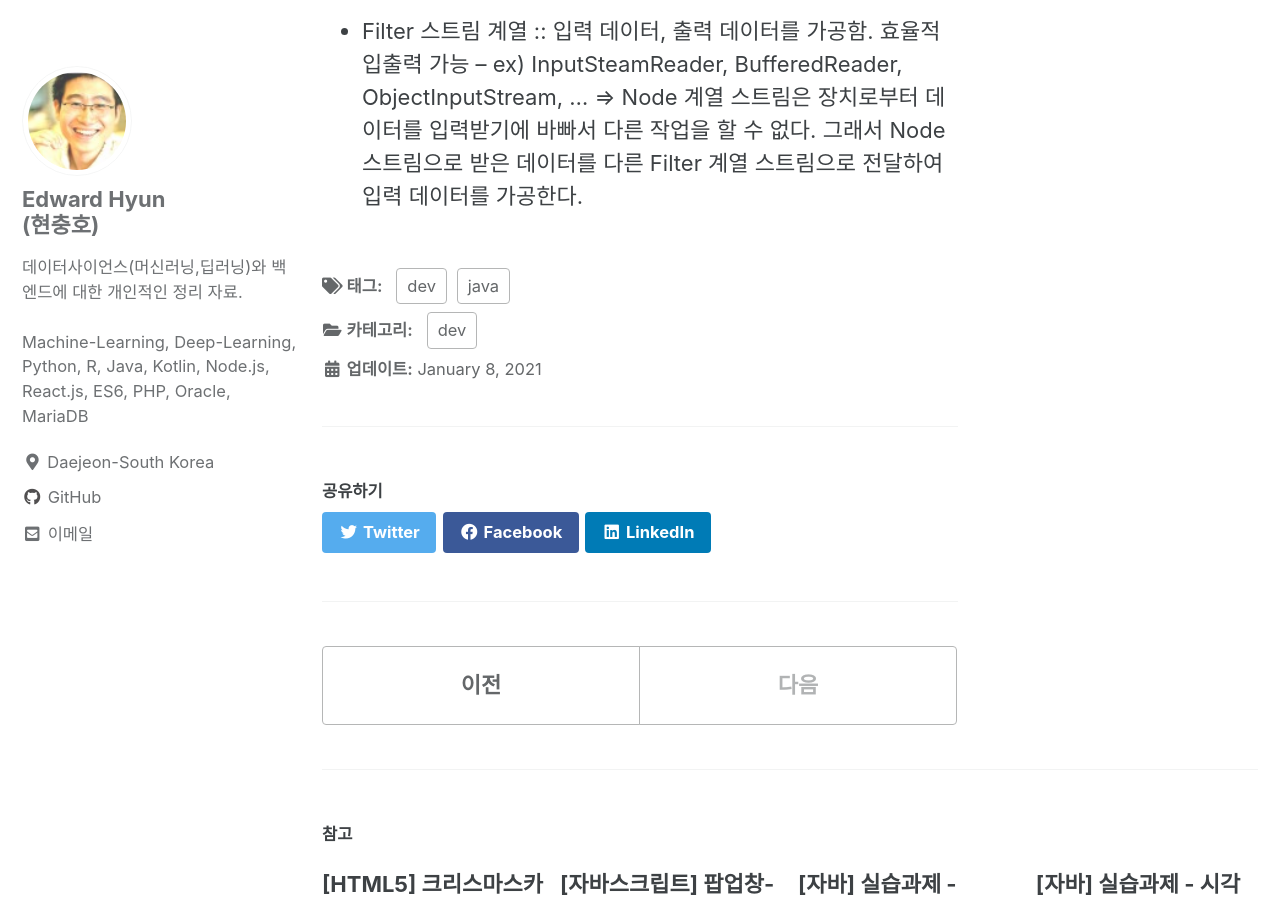
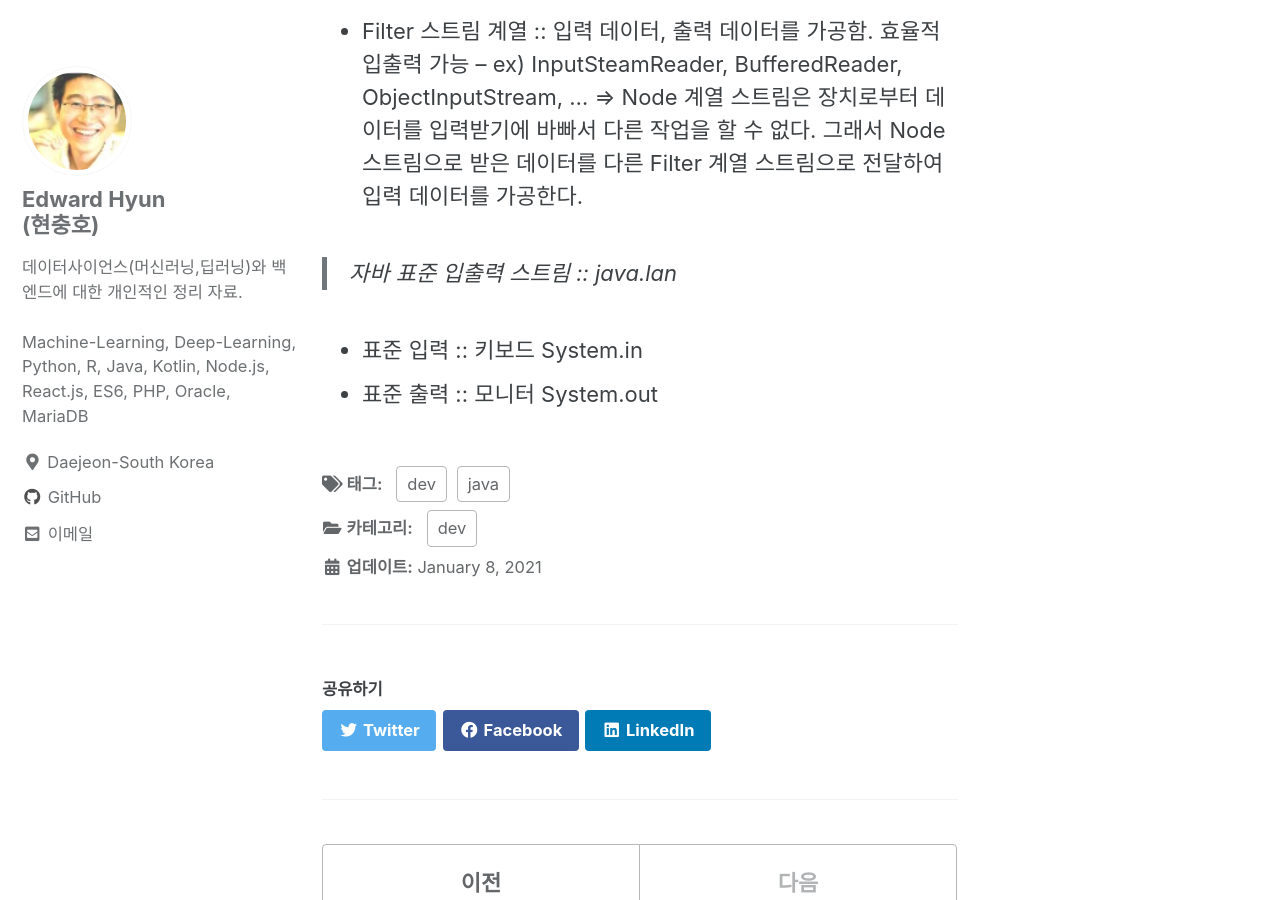
Before and after one commit to iamhch24/iamhch24.github.io, a Jekyll site: the page built from _posts/2021-01-08-[Study] 초보자를 위한 Java Programming.md, in a window 1280 px wide and 900 px high, scrolled down 5447 px. Built offline with Jekyll 4.4.1, drawn with Linux system fonts in a browser that asks for light colours; cached includes are drawn as plain includes.

Commit message:
_posts/2021-01-08-[Study] 초보자를 위한 Java Programming.md updated from https://stackedit.io/

```diff
--- a/_posts/2021-01-08-[Study] 초보자를 위한 Java Programming.md
+++ b/_posts/2021-01-08-[Study] 초보자를 위한 Java Programming.md
@@ -124,13 +124,18 @@ public void m(){
 ⇒ Node 계열 스트림은 장치로부터 데이터를 입력받기에 바빠서 다른 작업을 할 수 없다. 그래서 Node 스트림으로 받은 데이터를 다른 Filter 계열 스트림으로 전달하여 입력 데이터를 가공한다.
 
 
+> 자바 표준 입출력 스트림 :: java.lan
+
+* 표준 입력 :: 키보드 System.in
+* 표준 출력 :: 모니터 System.out
+
 
 
 
 
 
 <!--stackedit_data:
-eyJoaXN0b3J5IjpbLTExNDc3ODQyMzYsLTExNzgyNzU3MjUsMT
-YzNDA4MTEyNyw1MDQ3MTQ0NCwxOTY3Mjc4Nzc5LC0xMjY0NDQ0
-NzczXX0=
+eyJoaXN0b3J5IjpbMTAxMzY3OTY4MywtMTE0Nzc4NDIzNiwtMT
+E3ODI3NTcyNSwxNjM0MDgxMTI3LDUwNDcxNDQ0LDE5NjcyNzg3
+NzksLTEyNjQ0NDQ3NzNdfQ==
 -->
```
